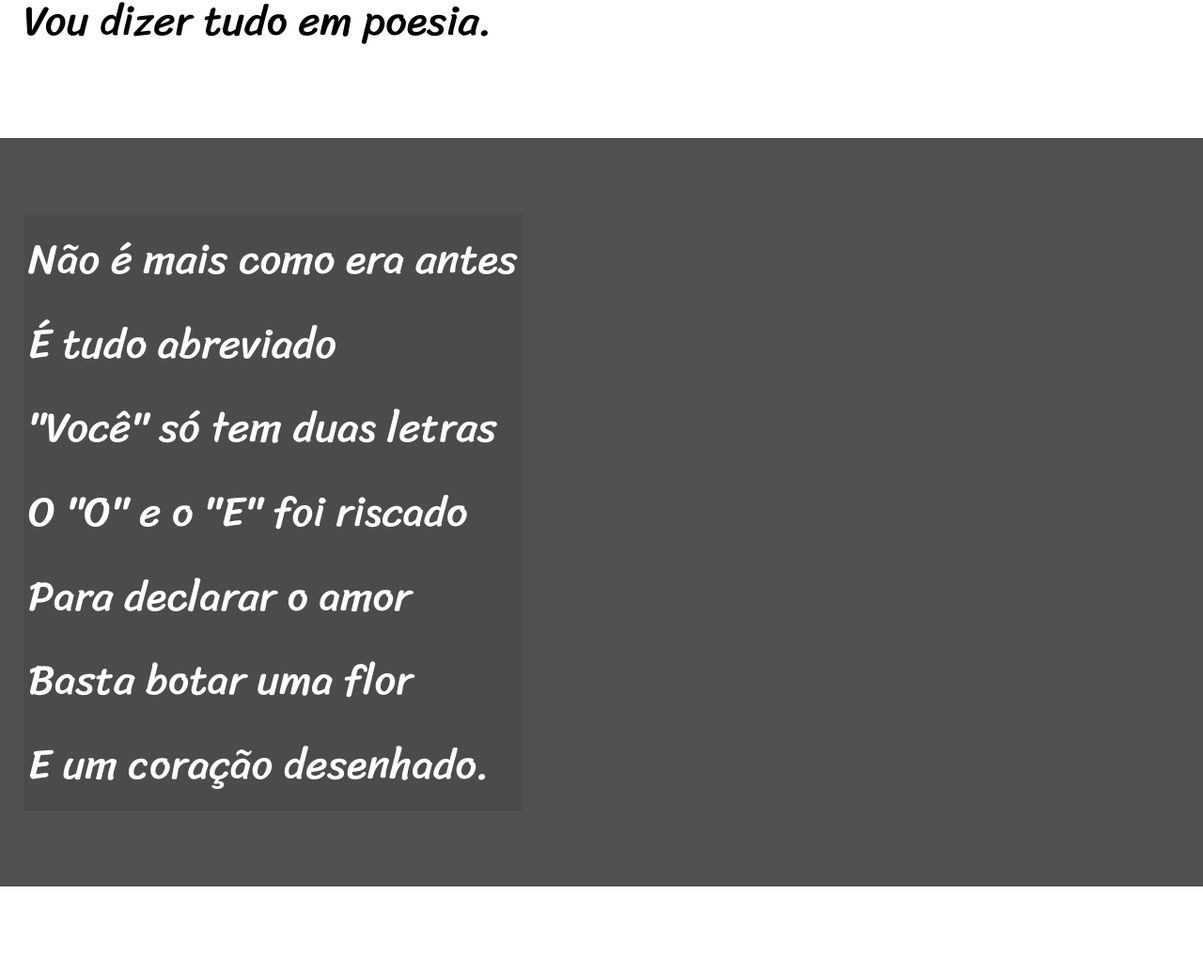
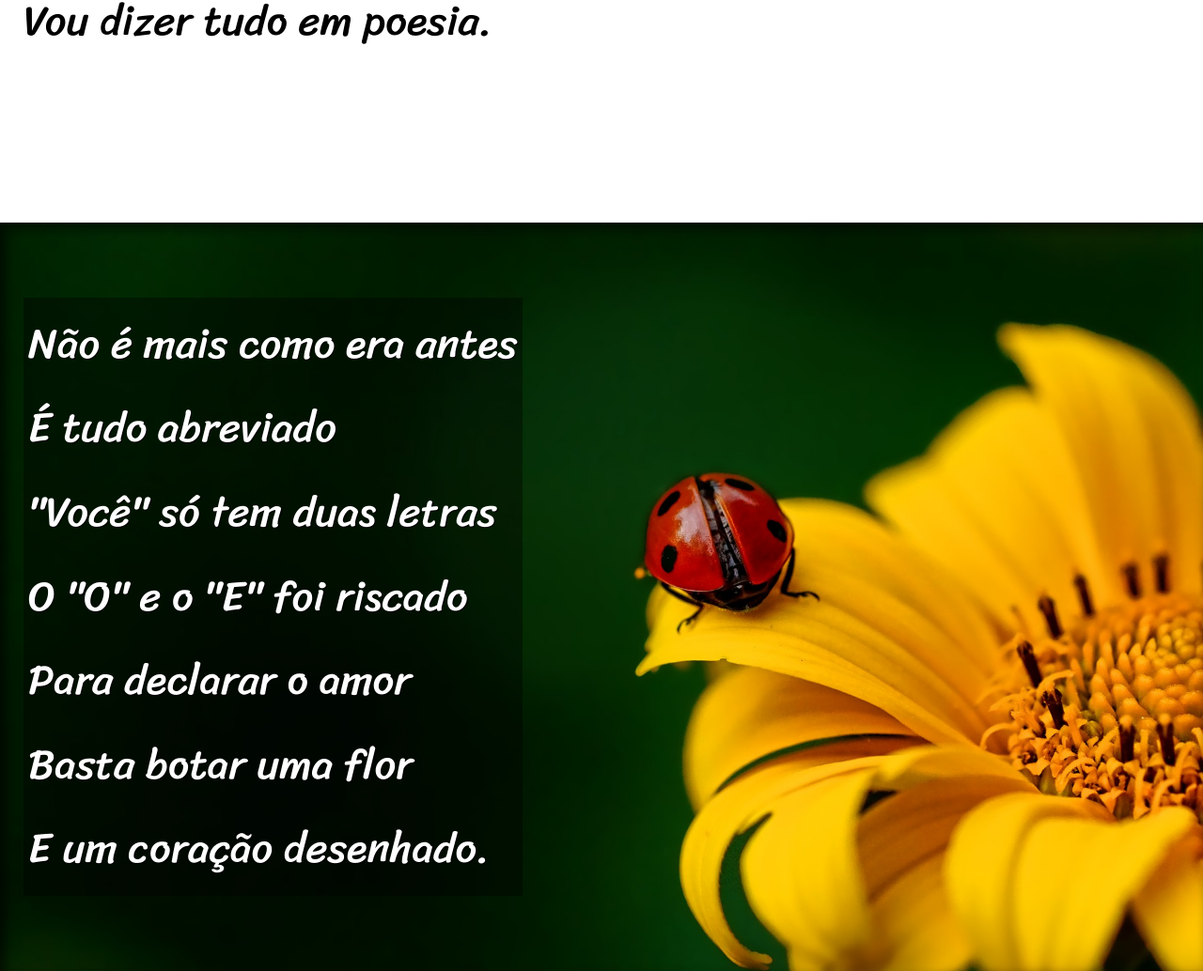
Before and after one commit to VitorArgeo/html-css, a plain HTML site: page exercicios/Desafio 12/cordel.html in a window 1280 px wide. Shown: the part 900-1934 px from the top of the page at 94% size. Drawn offline with Linux system fonts and the light colour scheme.

Commit message:
finalizacao projeto12

```diff
--- a/exercicios/Desafio 12/cordel.css
+++ b/exercicios/Desafio 12/cordel.css
@@ -60,22 +60,42 @@ section{
     font-family: var(--fonte3);
 }
 
+section > p {
+    padding-bottom: 2em;
+
+}
+
 section.normal{
     background-color: white;
     color: black;
 }
 
 section.imagen{
-    background-color: rgb(80, 80, 80);
+    background-color: rgba(80, 80, 80, 0.055);
     color: white;
+    text-shadow: 1px 1px 0px black;
+    box-shadow: inset 6px 6px 13px 0px rgba(0, 0, 0, 0.658);
+    background-size: cover;
+    background-attachment: fixed;
+
+
 }
 
 section.imagen > p {
     display: inline-block;
     padding: 5px;
-    background-color: rgba(70, 70, 70, 0.486);
+    background-color: rgba(0, 0, 0, 0.384);
 }
 
+section#img01{
+    background-image: url(imagens/background001.jpg);
+    background-position: right center;
+
+}
+section#img02{
+    background-image: url(imagens/background002.jpg);
+
+}
 
 
 
--- a/exercicios/Desafio 12/cordel.html
+++ b/exercicios/Desafio 12/cordel.html
@@ -24,7 +24,7 @@
                 Vou dizer tudo em poesia.</p>
         </section>
 
-        <section class="imagen">
+        <section class="imagen" id="img01">
             <p>
                 Não é mais como era antes<br>
                 É tudo abreviado<br>
@@ -60,7 +60,7 @@
 
         </section>
 
-        <section class="imagen">
+        <section class="imagen" id="img02">
             <p>
                 Tenho saudade das cartas<br>
                 Escritas com a própria mão<br>
```
